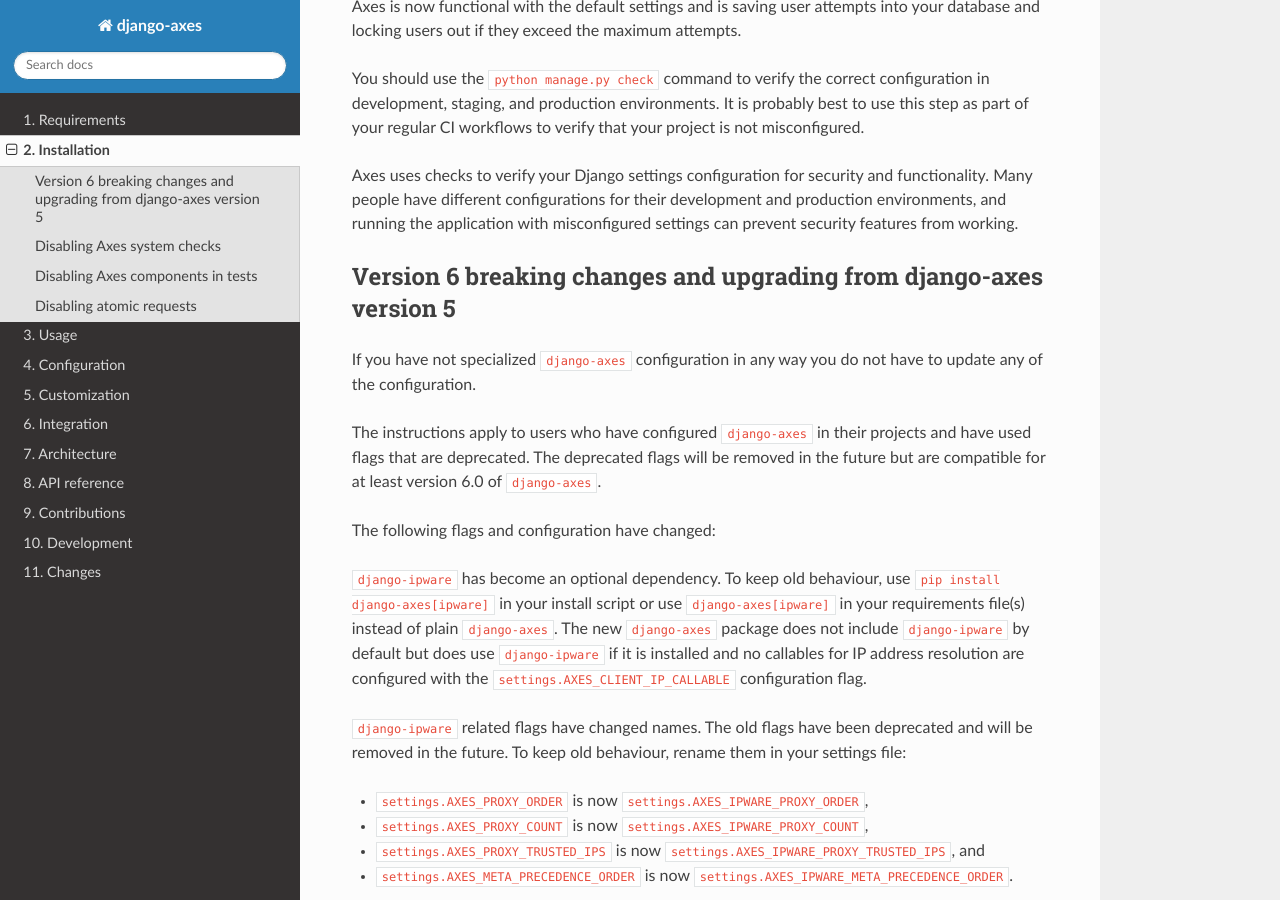
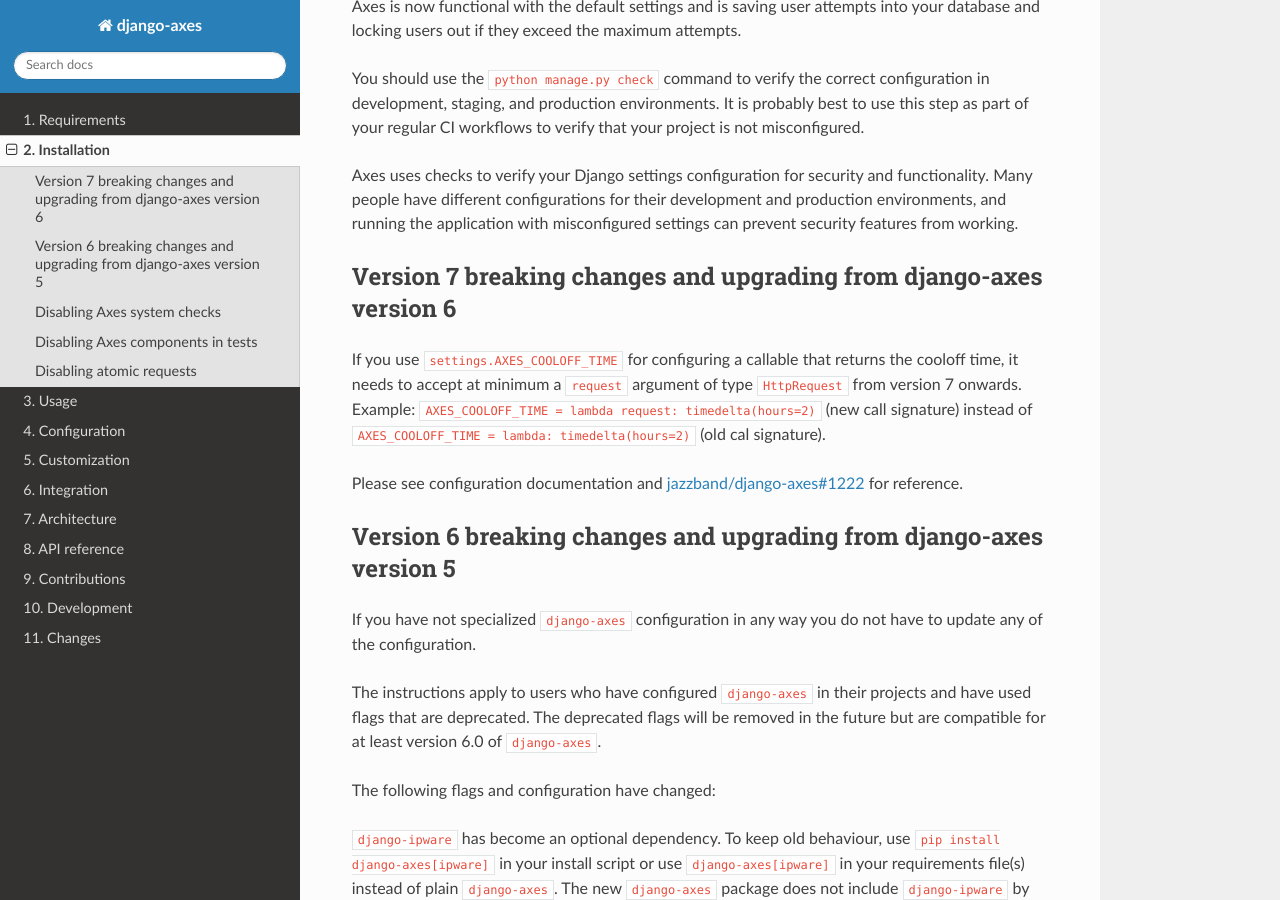
Before and after one commit to GabrielSandu484/django-axes-pro, a Sphinx documentation site: the page built from docs/2_installation.rst, in a window 1280 px wide and 900 px high, scrolled down 1450 px. Built offline with Sphinx 7.4.7 and the Read the Docs theme 2.0.0, drawn with Linux system fonts in a browser that asks for light colours; the version number could not be read and is left out.

```diff
--- a/docs/2_installation.rst
+++ b/docs/2_installation.rst
@@ -73,6 +73,14 @@ of your regular CI workflows to verify that your project is not misconfigured.
 Axes uses checks to verify your Django settings configuration for security and functionality.
 Many people have different configurations for their development and production environments,
 and running the application with misconfigured settings can prevent security features from working.
+
+
+Version 7 breaking changes and upgrading from django-axes version 6
+-------------------------------------------------------------------
+
+If you use ``settings.AXES_COOLOFF_TIME`` for configuring a callable that returns the cooloff time, it needs to accept at minimum a ``request`` argument of type ``HttpRequest`` from version 7 onwards. Example: ``AXES_COOLOFF_TIME = lambda request: timedelta(hours=2)`` (new call signature) instead of ``AXES_COOLOFF_TIME = lambda: timedelta(hours=2)`` (old cal signature).
+
+Please see configuration documentation and `jazzband/django-axes#1222 <https://github.com/jazzband/django-axes/pull/1222>`_ for reference.
 
 
 Version 6 breaking changes and upgrading from django-axes version 5
```
